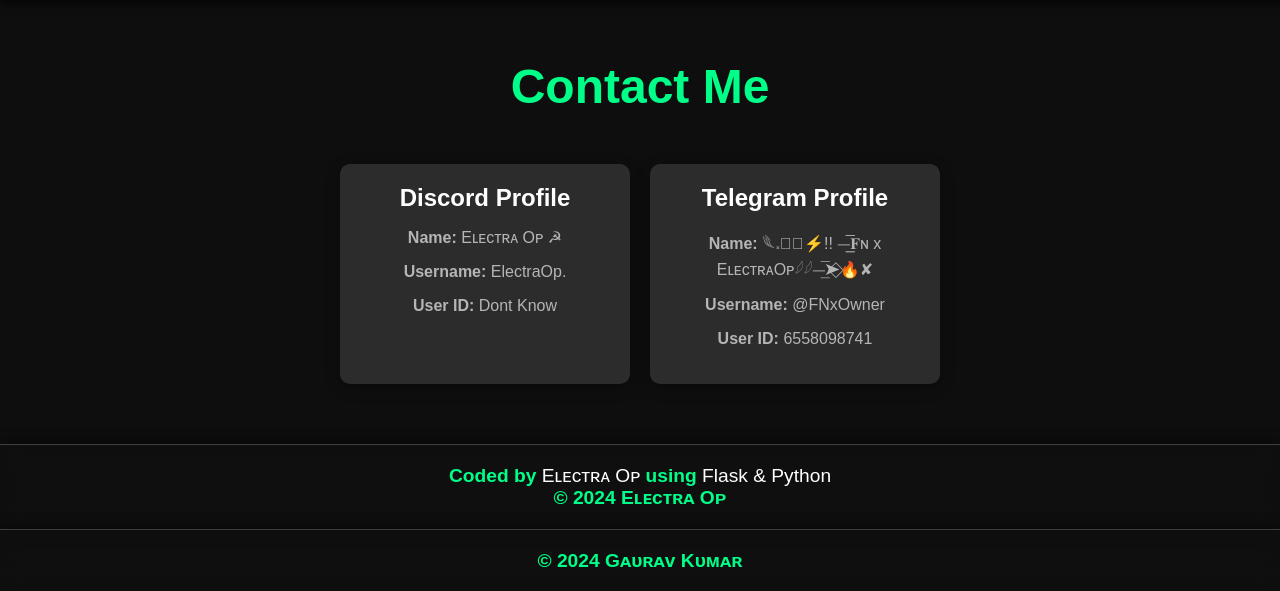
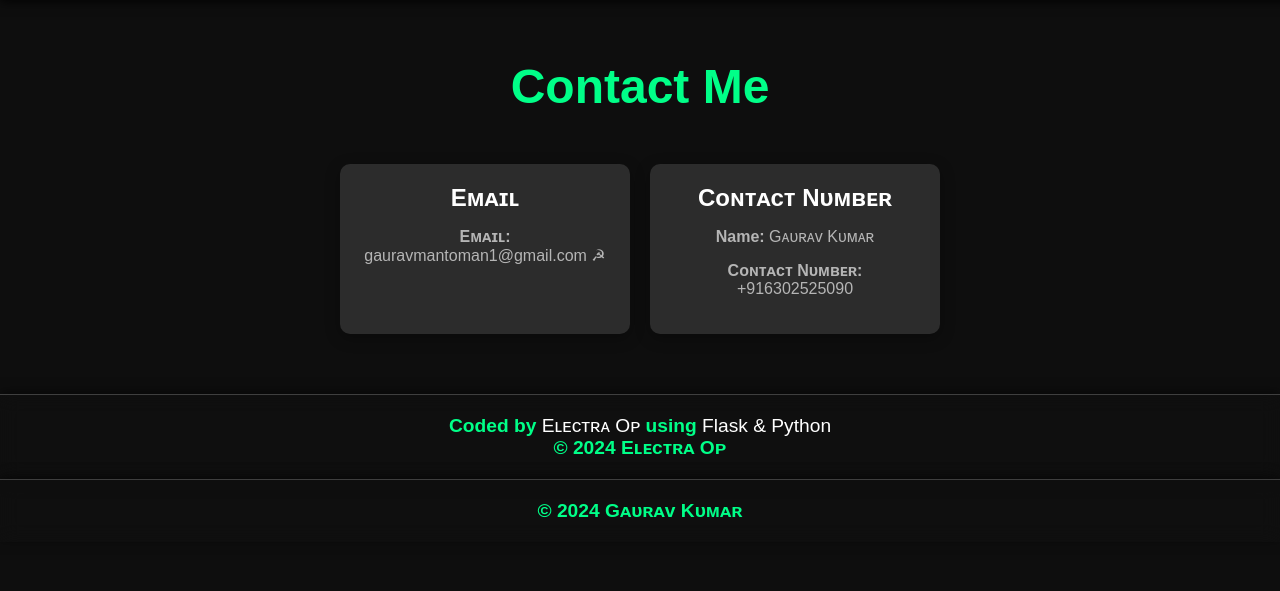
Before and after one commit to fnnetwork/GauravKumar, a Flask app: page /contact in a window 1280 px wide. Shown: the part 81-672 px from the top of the page. Run offline with Flask 3, Linux system fonts and the light colour scheme.

Commit message:
Update contact.html

```diff
--- a/templates/contact.html
+++ b/templates/contact.html
@@ -7,16 +7,13 @@
     <h1 class="contact-title">Contact Me</h1>
     <div class="contact-grid">
         <div class="contact-box animate-box">
-            <h2>Discord Profile</h2>
-            <p><strong>Name:</strong> Eʟᴇᴄᴛʀᴀ Oᴘ ☭</p>
-            <p><strong>Username:</strong> ElectraOp.</p>
-            <p><strong>User ID:</strong> Dont Know</p>
+            <h2>Eᴍᴀɪʟ</h2>
+            <p><strong>Eᴍᴀɪʟ:</strong> gauravmantoman1@gmail.com ☭</p>
         </div>
         <div class="contact-box animate-box">
-            <h2>Telegram Profile</h2>
-            <p><strong>Name:</strong> 𓆰𝅃꯭᳚⚡!! ⏤͟͟͞͞𝐅ɴ x EʟᴇᴄᴛʀᴀOᴘ𓆪𓆪⏤͟͞➤⃟🔥✘</p>
-            <p><strong>Username:</strong> @FNxOwner</p>
-            <p><strong>User ID:</strong> 6558098741</p>
+            <h2>Cᴏɴᴛᴀᴄᴛ Nᴜᴍʙᴇʀ</h2>
+            <p><strong>Name:</strong> Gᴀᴜʀᴀᴠ Kᴜᴍᴀʀ</p>
+            <p><strong>Cᴏɴᴛᴀᴄᴛ Nᴜᴍʙᴇʀ:</strong> +916302525090</p>
         </div>
     </div>
 </div>
```
